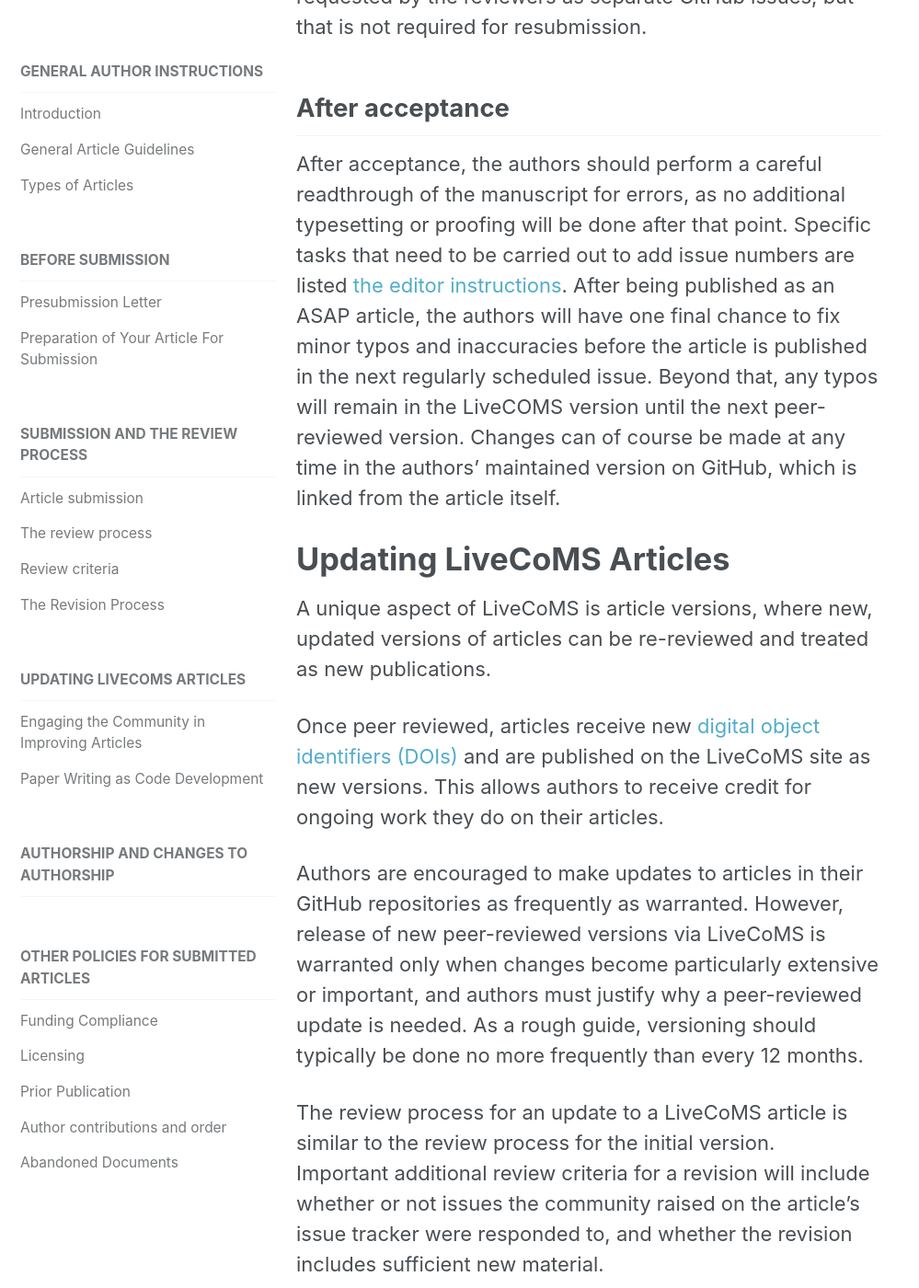
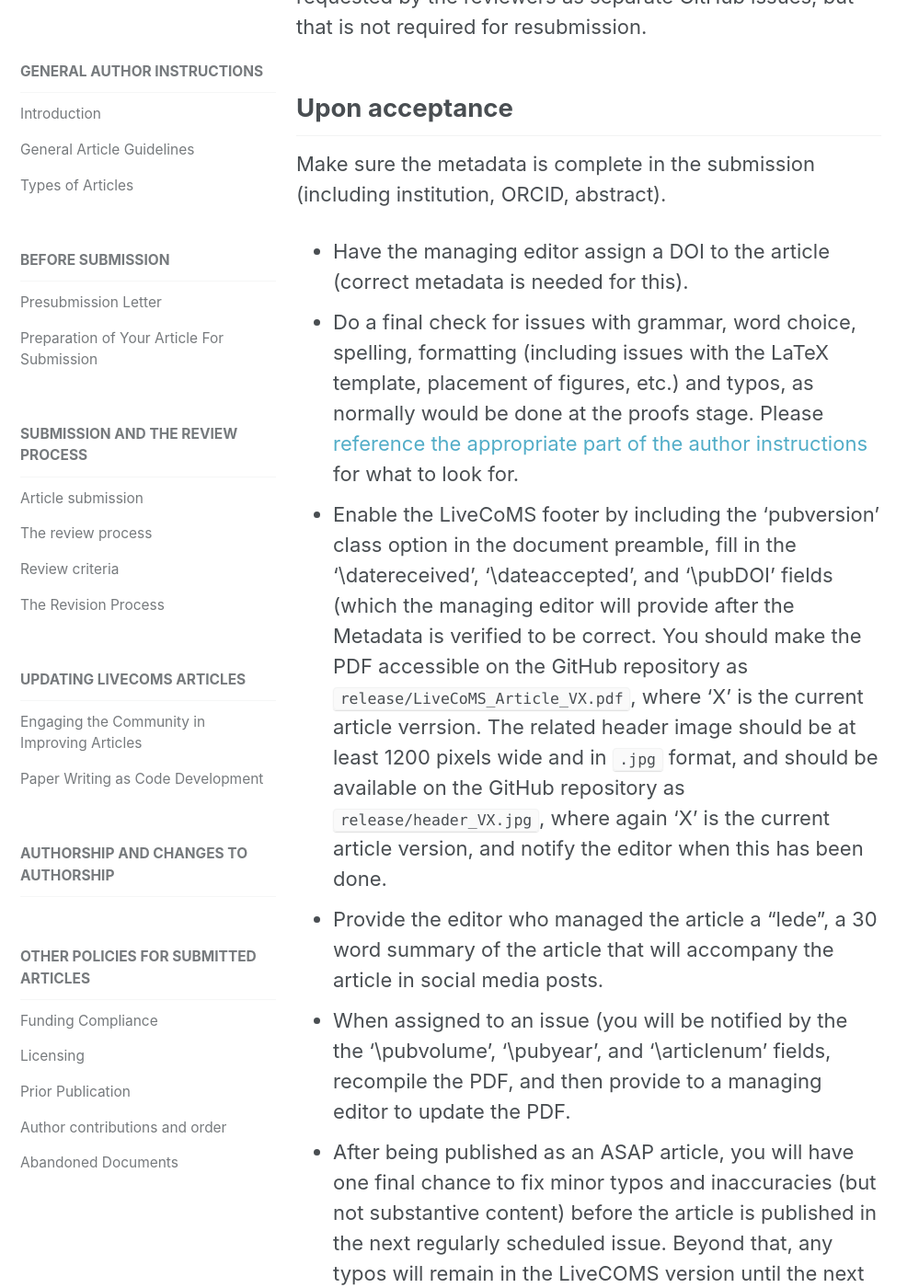
Before and after one commit to livecomsjournal/livecomsjournal.github.io, a Jekyll site: the page built from _author_instructions/01_policies.md, in a window 1280 px wide and 1400 px high, scrolled down 13207 px. Shown: the whole window at 92% size, without its empty margins (0-999 px from the left). Built offline with Jekyll 4.4.1, drawn with Linux system fonts in a browser that asks for light colours; some of the changed text lies outside the part shown.

Commit message:
Update instructions for authors after acceptance.

```diff
--- a/_author_instructions/01_policies.md
+++ b/_author_instructions/01_policies.md
@@ -204,9 +204,15 @@
 
 Your revised manuscript should be accompanied by detailed responses to the reviewers' comments and a summary of changes made to the manuscript. You should also include as an additional file a version that highlights changes in the manuscript.  [LatexDiff](https://ctan.org/pkg/latexdiff?lang=en), with documentation [here](https://mirror.hmc.edu/ctan/support/latexdiff/doc/latexdiff-man.pdf)  is one tool that can be used generate this version. If there are formatting issues, we suggest downloading the more recent template files, which may fix some formatting concerns.  We suggest documenting general categories of changes requested by the reviewers as separate GitHub issues, but that is not required for resubmission.
 
-## After acceptance
+## Upon acceptance
 
-After acceptance, the authors should perform a careful readthrough of the manuscript for errors, as no additional typesetting or proofing will be done after that point.  Specific tasks that need to be carried out to add issue numbers are listed [the editor instructions](https://livecomsjournal.github.io/policies/editor_instructions/#following-acceptance). After being published as an ASAP article, the authors will have one final chance to fix minor typos and inaccuracies before the article is published in the next regularly scheduled issue.  Beyond that, any typos will remain in the LiveCOMS version until the next peer-reviewed version.  Changes can of course be made at any time in the authors’ maintained version on GitHub, which is linked from the article itself.
+ Make sure the metadata is complete in the submission (including institution, ORCID, abstract).
+- Have the managing editor assign a DOI to the article (correct metadata is needed for this).
+- Do a final check for issues with grammar, word choice, spelling, formatting (including issues with the LaTeX template, placement of figures, etc.) and typos, as normally would be done at the proofs stage. Please [reference the appropriate part of the author instructions](https://livecomsjournal.github.io/authors/policies/#writing-style-and-editing) for what to look for.
+- Enable the LiveCoMS footer by including the 'pubversion' class option in the document preamble, fill in the '\datereceived', '\dateaccepted', and '\pubDOI' fields (which the managing editor will provide after the Metadata is verified to be correct. You should make the PDF accessible on the GitHub repository as `release/LiveCoMS_Article_VX.pdf`, where 'X' is the current article verrsion. The related header image should be at least 1200 pixels wide and in `.jpg` format, and should be available on the GitHub repository as `release/header_VX.jpg`, where again 'X' is the current article version, and notify the editor when this has been done.
+- Provide the editor who managed the article a "lede", a 30 word summary of the article that will accompany the article in social media posts.
+- When assigned to an issue (you will be notified by the  the '\pubvolume', '\pubyear', and '\articlenum' fields, recompile the PDF, and then provide to a managing editor to update the PDF.
+- After being published as an ASAP article, you will have one final chance to fix minor typos and inaccuracies (but not substantive content) before the article is published in the next regularly scheduled issue.  Beyond that, any typos will remain in the LiveCOMS version until the next peer-reviewed version.  Changes can of course be made at any time in the authors’ maintained version on GitHub, which is linked from the article itself.
 
 # Updating LiveCoMS Articles
 
```
